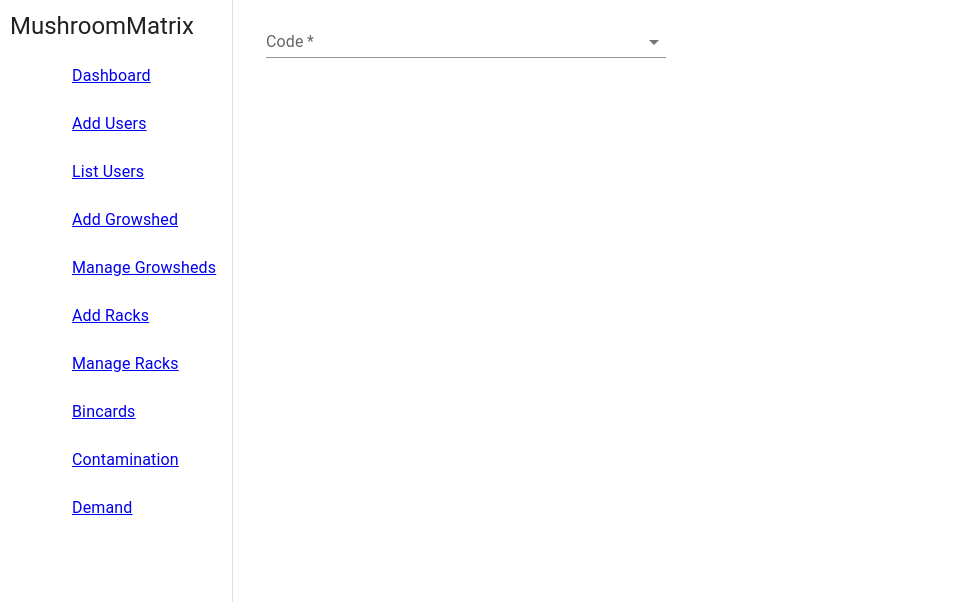
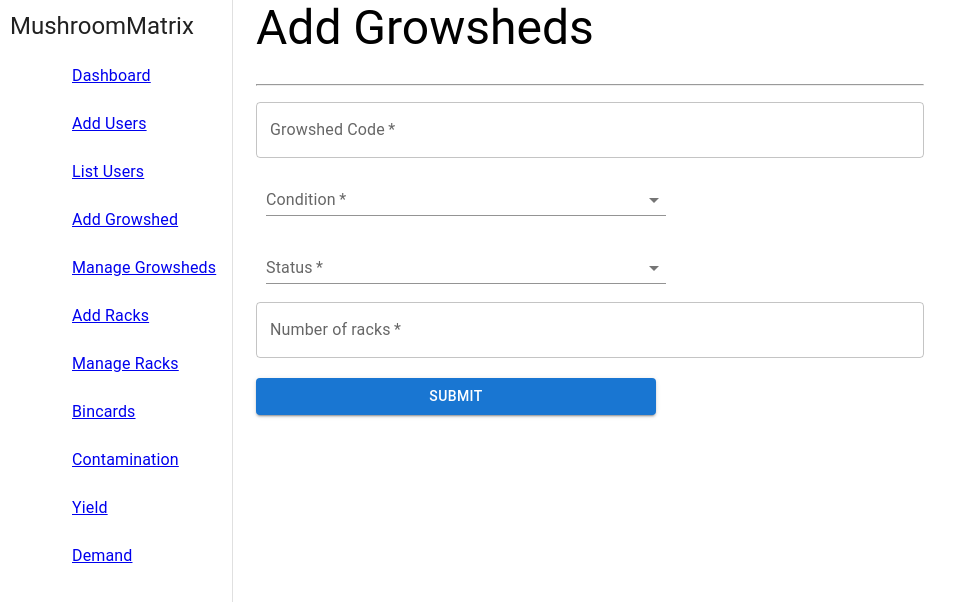
Before and after one commit to IT21080258/test-mush, a React (Create React App) app in the folder frontend/: page /grow/addgrowshed in a window 1280 px wide. Shown: the top 602 px of the page, without its empty margins (0-975 px from the left). Built offline with nearby package versions, Linux system fonts and the light colour scheme.

Commit message:
it21080258-predict-strusture

```diff
--- a/frontend/src/App.js
+++ b/frontend/src/App.js
@@ -1,3 +1,7 @@
+// when creating functions start with capital letter
+// use const Function = () =>
+// export default Function; to export functions
+
 import React from 'react';
 import AppDrawer from './components/sidebar/appdrawer';
 import Routes from './routes/routes';
--- a/frontend/src/components/sidebar/appdrawer.jsx
+++ b/frontend/src/components/sidebar/appdrawer.jsx
@@ -50,6 +50,10 @@ export default function appDrawer({children}){
         {
             text: 'Contamination',
             path: '/grow/contamination'
+        },
+        {
+            text: 'Yield',
+            path: '/grow/yield'
         },
         {
             text: 'Demand',
--- /dev/null
+++ b/frontend/src/pages/Yield/predictYield.jsx
@@ -0,0 +1,88 @@
+import React from "react";
+import Grid from '@mui/material/Unstable_Grid2';
+import Typography from '@mui/material/Typography';
+import Table from '@mui/material/Table';
+import TableBody from '@mui/material/TableBody';
+import TableCell from '@mui/material/TableCell';
+import TableContainer from '@mui/material/TableContainer';
+import TableHead from '@mui/material/TableHead';
+import TableRow from '@mui/material/TableRow';
+import Paper from '@mui/material/Paper';
+import FormControl from "@mui/material";
+import InputLabel from "@mui/material";
+import Select from "@mui/material";
+import Button from "@mui/material";
+
+
+const PredictYield = () =>  {
+
+    function createData(Date, growShed, tempIn, co2In, humidIn, tempOut, Co2Out, humidOut, Yield) {
+        return {Date, growShed, tempIn, co2In, humidIn, tempOut, Co2Out, humidOut, Yield};
+      }
+      const rows = [
+        createData('2024/05/05','GH1','32', '123', '135', '32', '123', '135', 500),
+        createData('2024/05/05','GH1','32', '123', '135', '32', '123', '135', 500),
+        createData('2024/05/05','GH2','32', '123', '135', '32', '123', '135', 500),
+
+      ];
+
+return(
+    <Grid>
+        <div>
+            <Typography variant="h3">
+                Yield
+            </Typography><br/>
+            <hr/>
+        </div>
+        <div>
+            <form>
+
+            </form>
+        </div>
+        <div>
+            <>
+            </>
+        </div>
+        <Grid xs={12}>
+            <TableContainer component={Paper}>
+                <Table sx={{ minWidth: 650 }} aria-label="simple table" style={{width:'100%'}}>
+                <TableHead>
+                    <TableRow>
+                        <TableCell align="right">Date</TableCell>
+                        <TableCell align="right">Grow Shed</TableCell>
+                        <TableCell align="right">Temp Inside</TableCell>
+                        <TableCell align="right">CO2 Inside</TableCell>
+                        <TableCell align="right">Humidity Inside</TableCell>
+                        <TableCell align="right">Temp Outside</TableCell>
+                        <TableCell align="right">CO2 Outside</TableCell>
+                        <TableCell align="right">Humidity Outside</TableCell>
+                        <TableCell align="right">Yield</TableCell>
+
+                    </TableRow>
+                </TableHead>
+                <TableBody>
+                    {rows.map((row) => (
+                        <TableRow
+                            key={row.code}
+                            sx={{ '&:last-child td, &:last-child th': { border: 0 } }}
+                        >
+                            <TableCell component="th" scope="row">{row.Date}</TableCell>
+                            <TableCell align="right">{row.growShed}</TableCell>
+                            <TableCell align="right">{row.tempIn}</TableCell>
+                            <TableCell align="right">{row.humidIn}</TableCell>
+                            <TableCell align="right">{row.co2In}</TableCell>
+                            <TableCell align="right">{row.tempOut}</TableCell>
+                            <TableCell align="right">{row.Co2Out}</TableCell>
+                            <TableCell align="right">{row.humidOut}</TableCell>
+                            <TableCell align="right">{row.Yield}</TableCell>
+                        </TableRow>
+                    ))}
+                </TableBody>
+                </Table>
+            </TableContainer>
+        </Grid>
+    </Grid>
+)
+}
+
+export default PredictYield;
--- a/frontend/src/pages/dashboard/dashboard.jsx
+++ b/frontend/src/pages/dashboard/dashboard.jsx
@@ -1,8 +1,7 @@
 import Typography from '@mui/material/Typography';
 import React from 'react';
 
-
-export default function dashboard(){
+const Dashboard = () => {
 
     return(
         <div style={{
@@ -17,3 +16,5 @@ export default function dashboard(){
     );
 
 }
+
+export default Dashboard;
--- a/frontend/src/pages/growshedMgt/addGrowShed.jsx
+++ b/frontend/src/pages/growshedMgt/addGrowShed.jsx
@@ -1,17 +1,34 @@
-import { FormControl, Grid, InputLabel, MenuItem, Select } from "@mui/material";
+import { FormControl, Grid, InputLabel, MenuItem, Select, Typography, Button } from "@mui/material";
 import React, { useState } from "react";
+import TextField from '@mui/material/TextField';
+
 
 const AddGrowShed = () => {
 
-    // const [ code,setCode ] = useState('');
+    const [ code,setCode ] = useState('');
     const [ condition,setCondition ] = useState('');
-    // const [ enviorenment,setEnviorenment ] = useState('');
+    const [ status,setStatus ] = useState('');
     // const [ rack,setRack ] = useState('');
 
     return(
-        <Grid xs={12}>
+        <Grid >
+            <Typography variant="h3">
+                Add Growsheds
+            </Typography><br/>
+            <hr/>
+            <form noValidate autoComplete="off">
+
+            <TextField
+                onChange={(e) => setCode(e.target.value)}
+                label="Growshed Code"
+                variant="outlined"
+                color="secondary"
+                fullWidth
+                required
+                style={{margin: '8px 0px 0px'}}
+            />
             <FormControl variant="standard" required style={{width:'400px',margin:'10px'}}>
-                <InputLabel id="condition-label">Code</InputLabel>
+                <InputLabel id="condition-label">Condition</InputLabel>
                 <Select
                     labelId = "condition-label"
                     id="condition"
@@ -22,7 +39,37 @@ const AddGrowShed = () => {
                     <MenuItem Value="cold">Cold</MenuItem>
                     <MenuItem Value="natural">Natural</MenuItem>
                 </Select>
+            </FormControl><br/>
+            <FormControl variant="standard" required style={{width:'400px',margin:'10px'}}>
+                <InputLabel id="status-label">Status</InputLabel>
+                <Select
+                    labelId = "status-label"
+                    id="status"
+                    value={status}
+                    // onchange
+                    label="status"
+                >
+                    <MenuItem Value="available">Available</MenuItem>
+                    <MenuItem Value="full">Full</MenuItem>
+                    <MenuItem Value="partial">Partial</MenuItem>
+                </Select>
             </FormControl>
+            <TextField
+                    onChange={(e) => setCode(e.target.value)}
+                    label="Number of racks"
+                    variant="outlined"
+                    color="secondary"
+                    fullWidth
+                    required
+                    style={{margin: '8px 0px 0px'}}
+            />
+            <br/><br/>
+            <Button variant="contained" style={{Margin:'30px 0px 0px',
+                                                width: '400px'
+                                                                        }}>
+            Submit
+            </Button>
+            </form>
         </Grid>
     )
 }
--- a/frontend/src/pages/growshedMgt/viewGrowShed.jsx
+++ b/frontend/src/pages/growshedMgt/viewGrowShed.jsx
@@ -10,7 +10,7 @@ import TableRow from '@mui/material/TableRow';
 import Paper from '@mui/material/Paper';
 
 
-export default function routes() {
+const ViewGrowShed = () =>  {
 
     function createData(code, condition, enviorenment, racks) {
         return { code, condition, enviorenment, racks };
@@ -28,7 +28,8 @@ return(
         <div>
             <Typography variant="h3">
                 Growsheds
-            </Typography>
+            </Typography><br/>
+            <hr/>
         </div>
         <div>
             <>
@@ -64,3 +65,5 @@ return(
     </Grid>
 )
 }
+
+export default ViewGrowShed;
--- a/frontend/src/routes/routes.jsx
+++ b/frontend/src/routes/routes.jsx
@@ -1,17 +1,22 @@
+//get path from appDrawer.jsx
 import React from 'react';
 import { BrowserRouter, Route, Routes } from 'react-router-dom';
 import Dashboard from '../pages/dashboard/dashboard';
 import ViewGrowShed from '../pages/growshedMgt/viewGrowShed';
 import AddGrowShed from '../pages/growshedMgt/addGrowShed';
+import Yield from '../pages/Yield/predictYield'
 
-export default function routes() {
+ const MRoutes = () => {
     return (
         <BrowserRouter>
             <Routes>
                 <Route path="/dashboard" element={<Dashboard />} />
                 <Route path="/grow/growsheds" element={<ViewGrowShed/>} />
                 <Route path="/grow/addgrowshed" element={<AddGrowShed/>}/>
+                <Route path="/grow/yield" element={<Yield/>}/>
             </Routes>
         </BrowserRouter>
     );
 }
+
+export default MRoutes;
```
Also changed, not shown: frontend/src/pages/demandMgt/viewDemand.jsx (added, +10 -0 lines), frontend/src/pages/Yield/AddYield.jsx (added), frontend/src/pages/Yield/viewYield.jsx (added).
